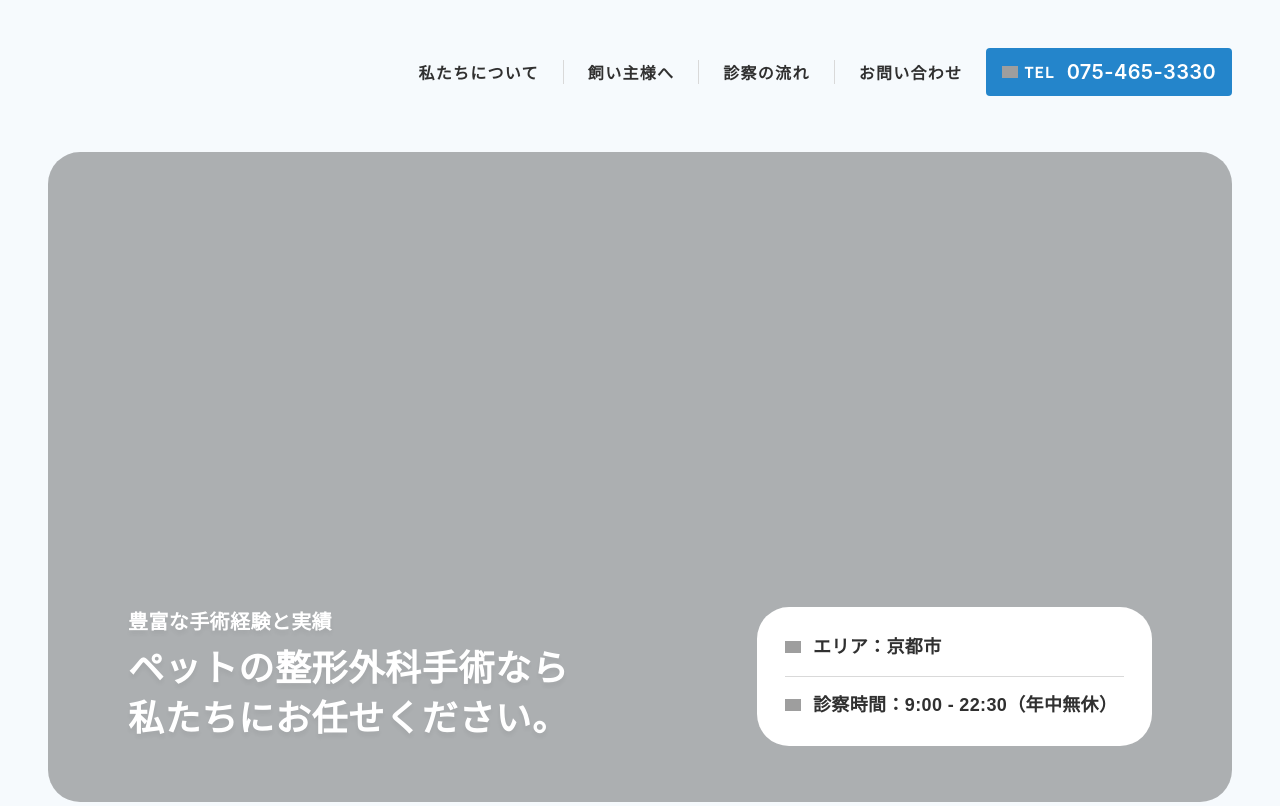
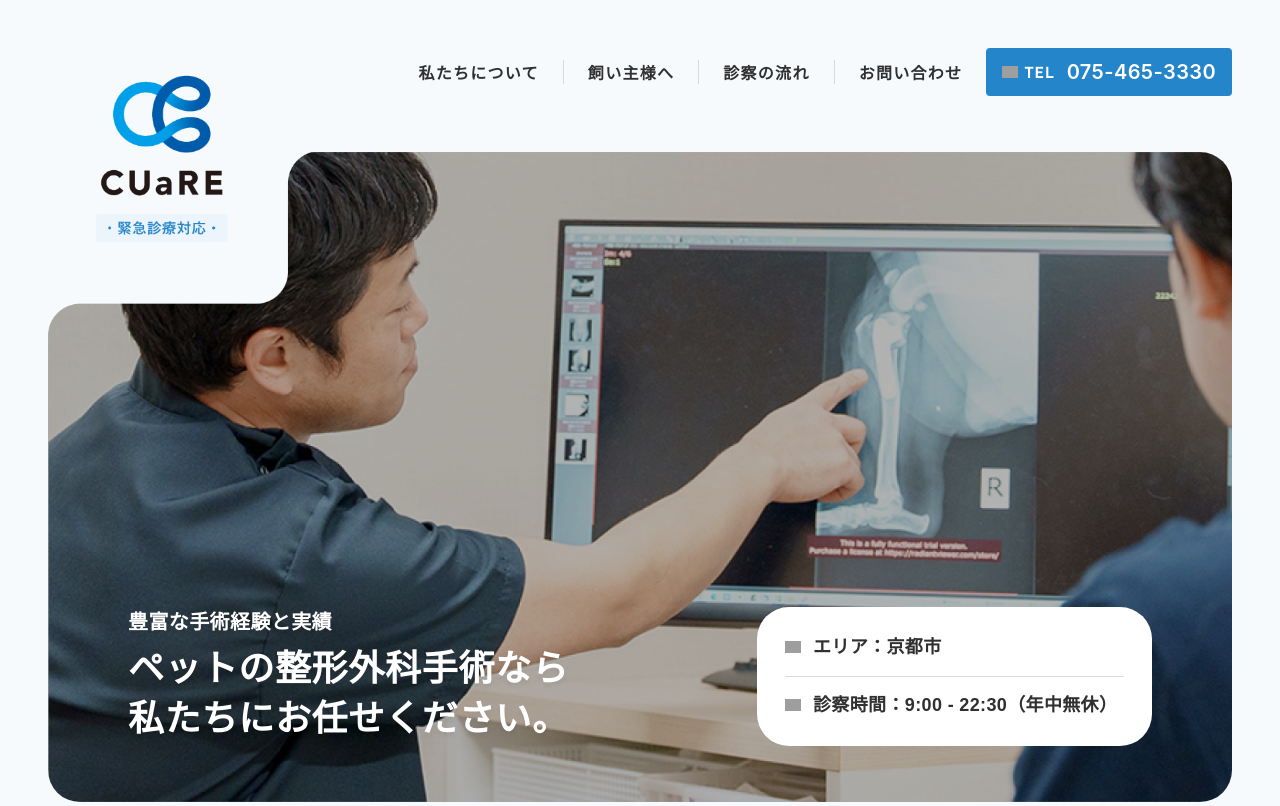
Before and after one commit to mtbook1010/anihosp_test, a plain HTML site: page index.html in a window 1280 px wide. Shown: the top 806 px of the page. Drawn offline with Linux system fonts and the light colour scheme; the site is published under a folder, as on GitHub Pages, so addresses that start at the root find nothing; grey boxes are pictures that could not be loaded.

Commit message:
画像の相対パス修正

```diff
--- a/index.html
+++ b/index.html
@@ -40,7 +40,7 @@
 
   <section class="surgery-section">
     <div class="overlay">
-      <img class="fv-logo" src="/assets/img/fv-logo.png" alt="">
+      <img class="fv-logo" src="./assets/img/fv-logo.png" alt="">
       <div class="es-fv-wrap">
         <section class="experience-section-fv">
           <div class="experience-content">
@@ -224,7 +224,7 @@
   </section>
 
   <section class="vet-services">
-    <img class="vs-content-img" src="/assets/img/sec-image-bg.png" alt="">
+    <img class="vs-content-img" src="./assets/img/sec-image-bg.png" alt="">
     <div class="vs-content-wrapper">
       <div class="vs-content-wrap">
         <header class="hero-section">
--- a/style.css
+++ b/style.css
@@ -254,7 +254,7 @@ body {
   height: 650px;
   margin: 0 auto;
   position: relative;
-  background-image: url(/assets/img/fv-image-bg.png);
+  background-image: url(./assets/img/fv-image-bg.png);
   background-size: cover;
 }
 
@@ -266,7 +266,7 @@ body {
   left: 0;
   width: 272px;
   height: 185px;
-  background: url(/assets/img/fv-image-mask.png) no-repeat;
+  background: url(./assets/img/fv-image-mask.png) no-repeat;
   background-position: left top;
   background-size: contain;
 }
```
